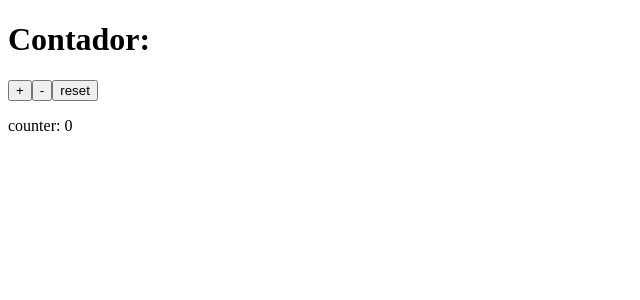
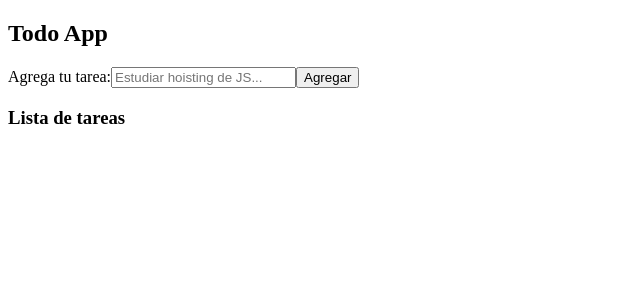
Before and after one commit to ramigalvan/practicando-react, a React (Vite) app: page / in a window 1280 px wide. Shown: the top 300 px of the page, without its empty margins (0-640 px from the left). Built offline with nearby package versions, Linux system fonts and the light colour scheme.

Commit message:
todoapp con localstorage

```diff
--- a/src/App.tsx
+++ b/src/App.tsx
@@ -1,11 +1,13 @@
 import Contador from "./Contador/Contador"
+import TodoApp from "./TodoApp/TodoApp"
 
 
 function App() {
   return(
     <>
-      <h1>Contador:</h1>
-      <Contador/>
+      {/* <h1>Contador:</h1>
+      <Contador/> */}
+      <TodoApp/>
     </>
   )
 }
--- /dev/null
+++ b/src/TodoApp/TodoApp.tsx
@@ -0,0 +1,48 @@
+import { useEffect, useState, type FormEvent } from "react"
+
+function TodoApp() {
+    const [task, setTask] = useState<string>("");
+    const [tasks, setTasks] = useState<string[]>(() => {
+        const stored = localStorage.getItem("tasks")
+        return stored ? JSON.parse(stored) : [];
+    });
+
+    const handleSubmit = (e: FormEvent<HTMLFormElement>) => {
+        e.preventDefault();
+        if (!task.trim()) return;
+        setTasks([...tasks, task]);
+        setTask("");
+    }
+
+    useEffect(() => {
+        localStorage.setItem("tasks", JSON.stringify(tasks));
+    }, [tasks]);
+
+    return (
+        <section>
+            <h2>Todo App</h2>
+            <form onSubmit={handleSubmit}>
+                <label htmlFor="input-tarea">Agrega tu tarea:</label>
+                <input
+                    placeholder="Estudiar hoisting de JS..."
+                    type="text"
+                    value={task}
+                    required
+                    onChange={(e) => setTask(e.target.value)}
+                    id="input-tarea"
+                />
+                <button type="submit">Agregar</button>
+            </form>
+            <h3>Lista de tareas</h3>
+            <ul>
+                {
+                    tasks.map((value, index) =>
+                        <li key={index}>{value}</li>
+                    )
+                }
+            </ul>
+        </section>
+    )
+}
+
+export default TodoApp
```
